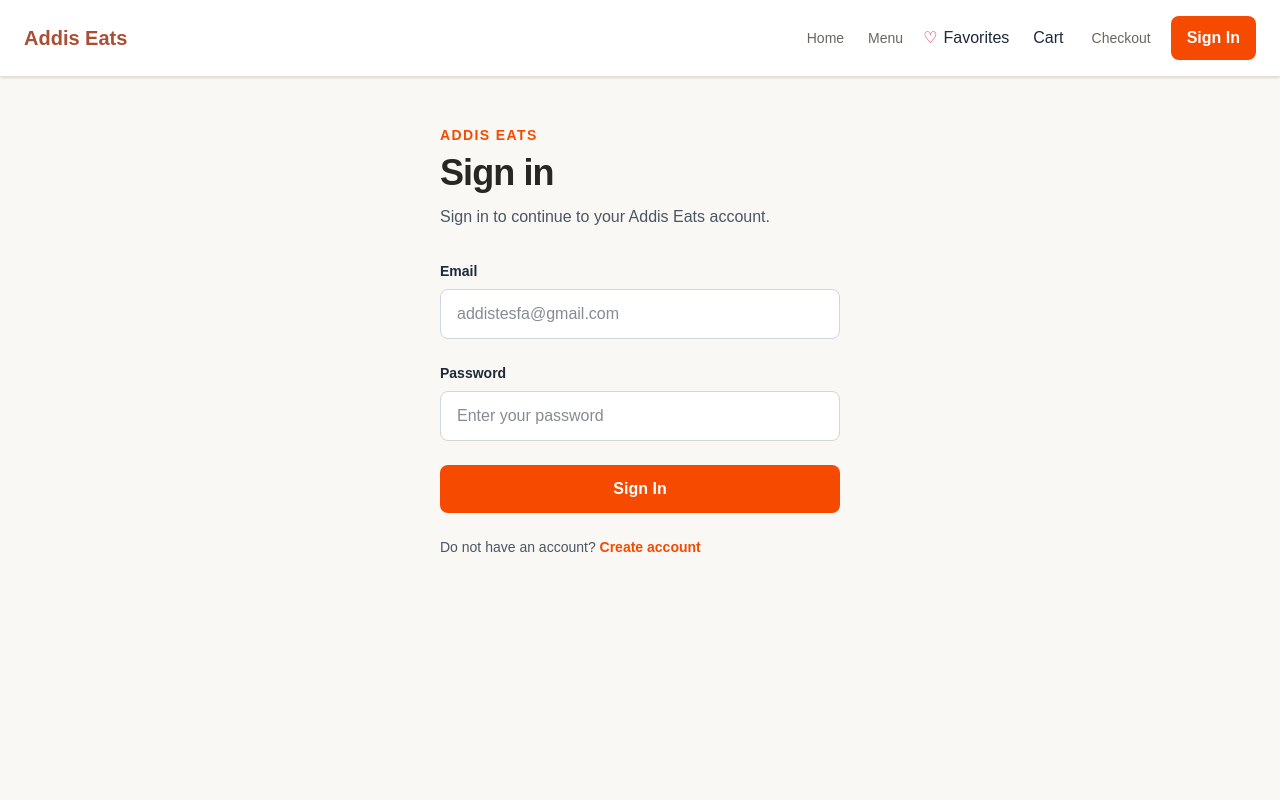
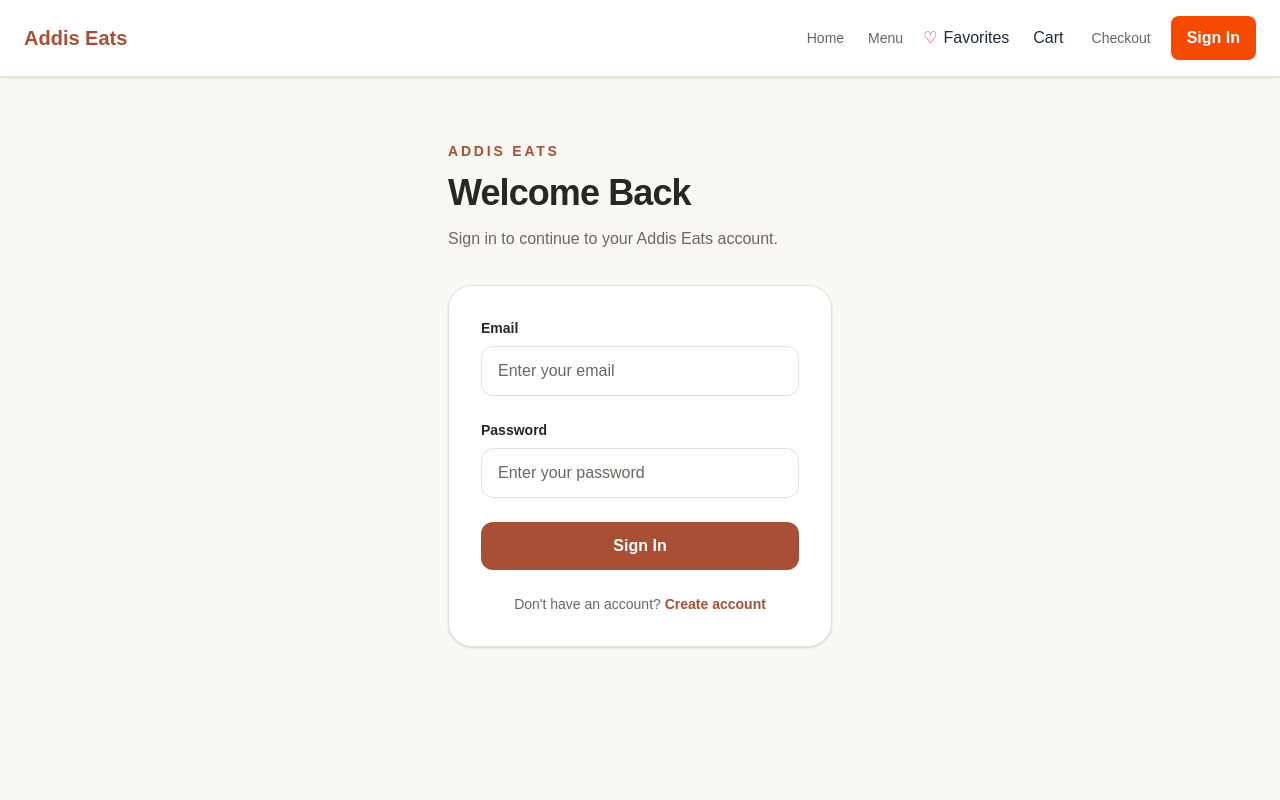
Before and after one commit to HaniSemayat/IBT-Software-Development-Class-2026, a Next.js app: page /signin in a window 1280 px wide. Shown: the top 800 px of the page. Built offline with nearby package versions, Linux system fonts and the light colour scheme; no server answers.

Commit message:
Polish sign-in page UI

```diff
--- a/app/signin/SignInForm.jsx
+++ b/app/signin/SignInForm.jsx
@@ -7,6 +7,9 @@ const initialState = {
   error: "",
   success: false,
 };
+
+const inputClass =
+  "block min-h-12 w-full rounded-xl border border-border bg-surface px-4 py-3 text-foreground placeholder:text-muted focus-visible:outline-2 focus-visible:outline-offset-2 focus-visible:outline-brand";
 
 export default function SignInForm({ next }) {
   const [state, formAction, pending] =
@@ -19,7 +22,7 @@ export default function SignInForm({ next }) {
       {state.error && (
         <p
           role="alert"
-          className="rounded-lg border border-red-200 bg-red-50 p-3 text-sm text-red-700"
+          className="rounded-xl border border-danger/30 bg-danger/5 p-4 text-sm text-danger"
         >
           {state.error}
         </p>
@@ -28,7 +31,7 @@ export default function SignInForm({ next }) {
       <div>
         <label
           htmlFor="email"
-          className="mb-2 block text-sm font-semibold text-gray-800"
+          className="mb-2 block text-sm font-semibold text-foreground"
         >
           Email
         </label>
@@ -37,16 +40,17 @@ export default function SignInForm({ next }) {
           id="email"
           name="email"
           type="email"
-          placeholder="addistesfa@gmail.com"
+          placeholder="Enter your email"
+          autoComplete="email"
           required
-          className="block w-full rounded-lg border border-gray-300 bg-white px-4 py-3 text-gray-900 focus-visible:outline-2 focus-visible:outline-offset-2 focus-visible:outline-orange-700 transition focus:border-orange-500 focus:ring-2 focus:ring-orange-100"
+          className={inputClass}
         />
       </div>
 
       <div>
         <label
           htmlFor="password"
-          className="mb-2 block text-sm font-semibold text-gray-800"
+          className="mb-2 block text-sm font-semibold text-foreground"
         >
           Password
         </label>
@@ -56,15 +60,16 @@ export default function SignInForm({ next }) {
           name="password"
           type="password"
           placeholder="Enter your password"
+          autoComplete="current-password"
           required
-          className="block w-full rounded-lg border border-gray-300 bg-white px-4 py-3 text-gray-900 focus-visible:outline-2 focus-visible:outline-offset-2 focus-visible:outline-orange-700 transition focus:border-orange-500 focus:ring-2 focus:ring-orange-100"
+          className={inputClass}
         />
       </div>
 
       <button
         type="submit"
         disabled={pending}
-        className="w-full rounded-lg bg-orange-600 px-5 py-3 font-semibold text-white transition hover:bg-orange-700 disabled:cursor-not-allowed disabled:opacity-60"
+        className="inline-flex min-h-12 w-full cursor-pointer items-center justify-center rounded-xl bg-brand px-5 py-3 font-semibold text-white transition-colors hover:bg-brand-hover focus-visible:outline-2 focus-visible:outline-offset-2 focus-visible:outline-brand disabled:cursor-not-allowed disabled:opacity-60"
       >
         {pending ? "Signing in..." : "Sign In"}
       </button>
--- a/app/signin/page.js
+++ b/app/signin/page.js
@@ -15,32 +15,34 @@ export default async function SignInPage({ searchParams }) {
   const next = params.next ?? "/";
 
   return (
-    <main className="mx-auto max-w-md px-6 py-12">
-      <p className="text-sm font-semibold uppercase tracking-widest text-orange-600">
+    <main className="mx-auto min-h-[60vh] max-w-md px-5 py-12 sm:px-8 sm:py-16">
+      <div>
+        <p className="text-sm font-bold uppercase tracking-[0.2em] text-brand">
           Addis Eats
         </p>
 
-      <h1 className="mt-2 text-4xl font-bold tracking-tight">
-        Sign in
+        <h1 className="mt-3 text-3xl font-bold tracking-tight text-foreground sm:text-4xl">
+          Welcome Back
         </h1>
 
-      <p className="mt-3 text-gray-600">
+        <p className="mt-3 leading-7 text-muted">
           Sign in to continue to your Addis Eats account.
         </p>
-
-      <div className="mt-8">
-        <SignInForm next={next} />
       </div>
 
-      <p className="mt-6 text-sm text-gray-600">
-        Do not have an account?{" "}
+      <div className="mt-8 rounded-3xl border border-border bg-surface p-6 shadow-sm sm:p-8">
+        <SignInForm next={next} />
+
+        <p className="mt-6 text-center text-sm text-muted">
+          Don't have an account?{" "}
           <Link
             href="/signup"
-          className="font-semibold text-orange-600 hover:text-orange-700"
+            className="font-semibold text-brand transition-colors hover:text-brand-hover focus-visible:outline-2 focus-visible:outline-offset-2 focus-visible:outline-brand"
           >
             Create account
           </Link>
         </p>
+      </div>
     </main>
   );
 }
```
Lines whose indentation alone changed are shown as unchanged.
